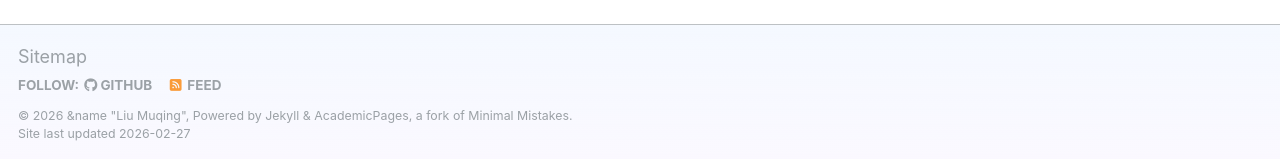
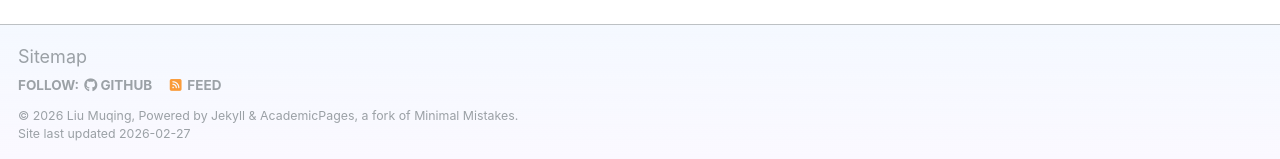
Before and after one commit to Kitschnada/Kitschnada.github.io, a Jekyll site: the page built from _pages/about.html, in a window 1280 px wide and 900 px high, scrolled down 735 px. Shown: the part 738-897 px from the top of the window. Built offline with Jekyll 4.4.1, drawn with Linux system fonts in a browser that asks for light colours.

Commit message:
修复小bug

```diff
--- a/_config.yml
+++ b/_config.yml
@@ -11,10 +11,10 @@ locale: "en-US"
 site_theme: "default"
 title: "Liu Muqing's Homepage"
 title_separator: "-"
-name: '&name "Liu Muqing"'
-description: '&description "personal description"'
+name: "Liu Muqing"
+description: "personal description"
 url: "https://kitschnada.github.io" # the base hostname & protocol for your site e.g. "https://liumq.github.io"
-baseurl: ""# the subpath of your site, e.g. "/blog"
+baseurl: "" # the subpath of your site, e.g. "/blog"
 repository: "kitschnada.github.io"
 
 # Site Author - The following control what appear as part of the author content on the side bar.
```
